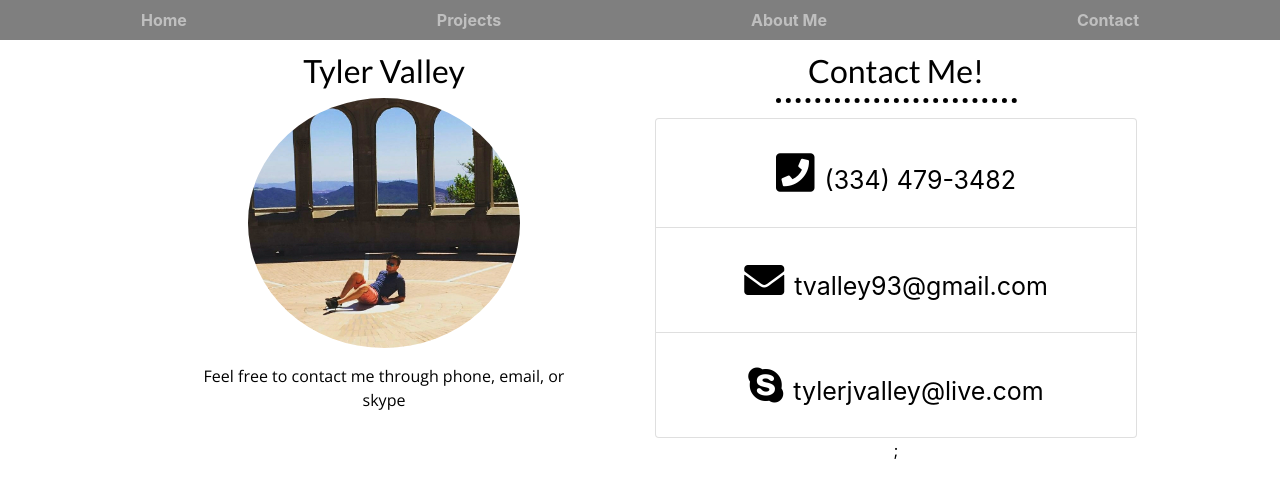
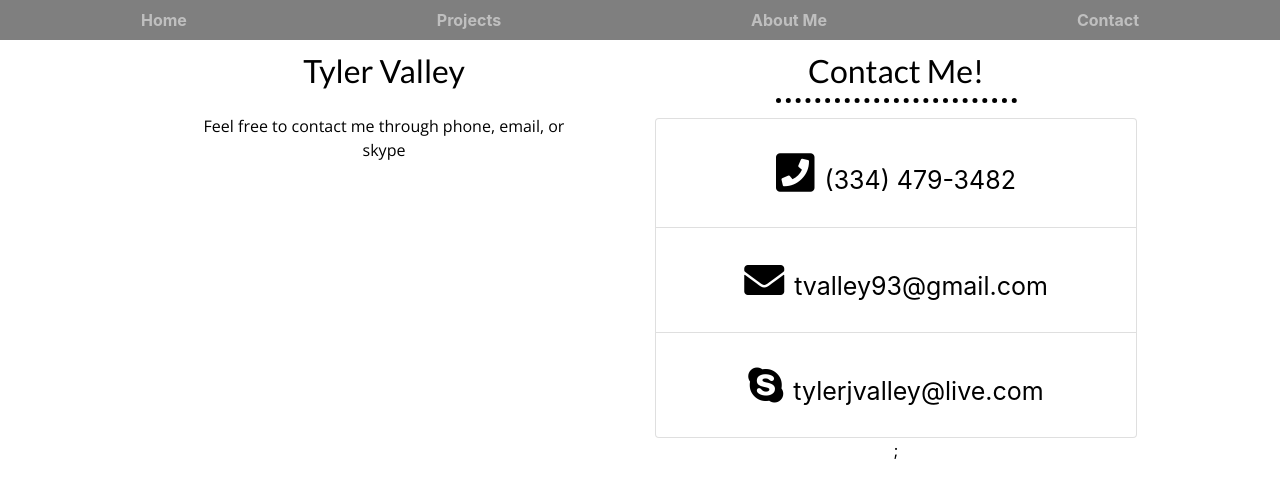
Before and after one commit to tylerjvalley/react_portfolio, a React (Create React App) app: page /tyler-valley/contact in a window 1280 px wide. Shown: the top 498 px of the page. Built offline with nearby package versions, Linux system fonts and the light colour scheme.

Commit message:
Removed contact photo

```diff
--- a/src/Components/Contact/Contact.js
+++ b/src/Components/Contact/Contact.js
@@ -3,7 +3,7 @@ import Container from 'react-bootstrap/Container';
 import Row from 'react-bootstrap/Row';
 import Col from 'react-bootstrap/Col';
 import ListGroup from 'react-bootstrap/ListGroup';
-import image from '../../Images/barcelona.png'
+
 import './Contact.css';
 
 const contact = () => {
@@ -13,11 +13,7 @@ const contact = () => {
                 <Row>
                     <Col>
                         <h2>Tyler Valley</h2>
-                        <img
-                            className="contact-image"
-                            src={image}
-                            alt="avatar"
-                            style={{ height: '250px' }} />
+
                         <p style={{ width: '75%', margin: 'auto', paddingTop: '1em' }}>Feel free to contact me through phone, email, or skype</p>
                     </Col>
 
```
